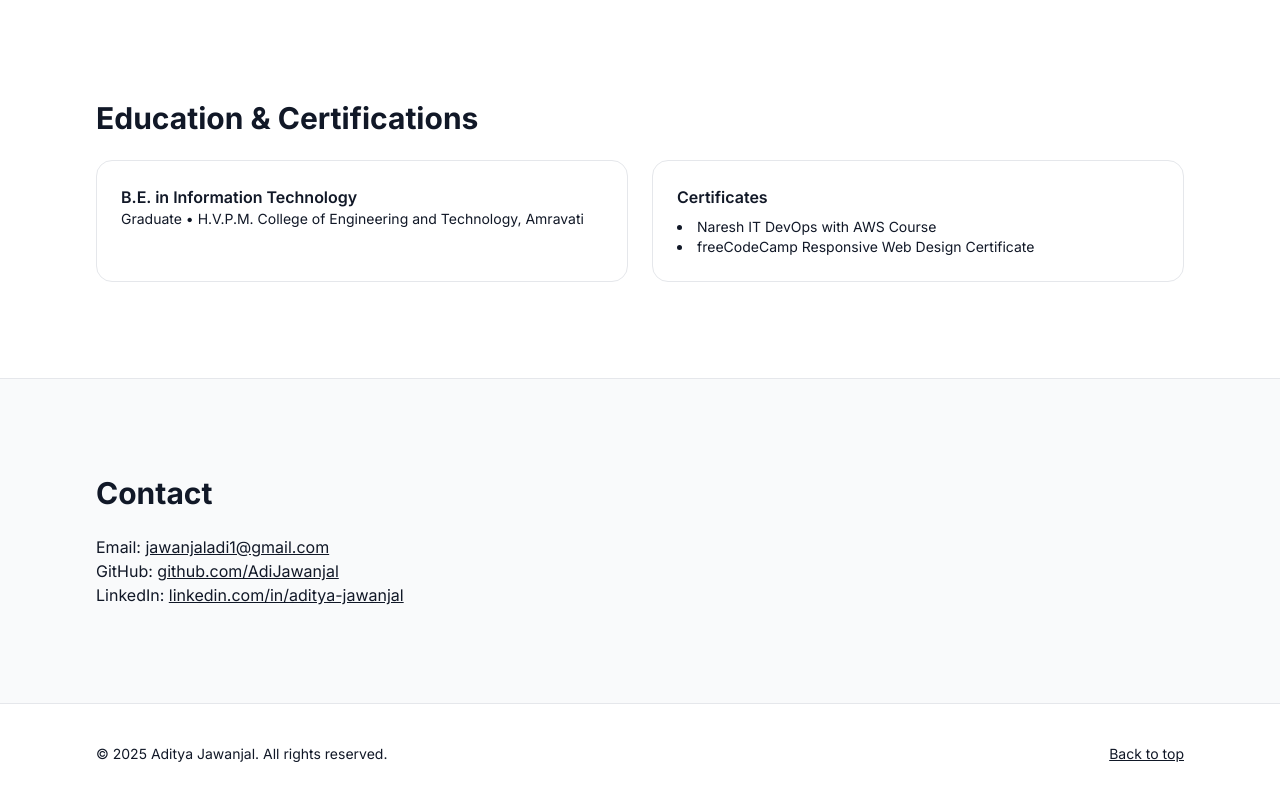
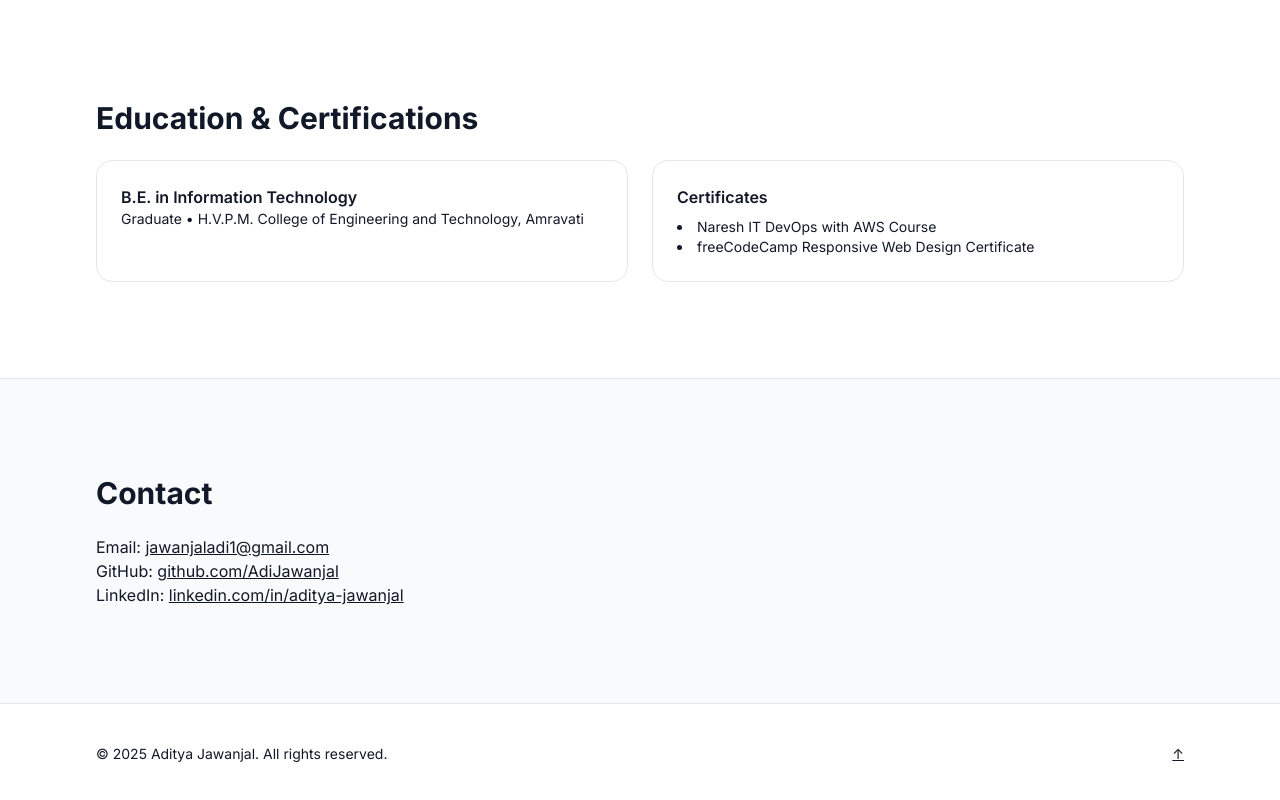
Before and after one commit to AdiJawanjal/New-Portfolio, a plain HTML site: page index.html in a window 1280 px wide. Shown: the part 1852-2652 px from the top of the page. Drawn offline with nearby package versions, Linux system fonts and the light colour scheme.

Commit message:
Update index.html

```diff
--- a/index.html
+++ b/index.html
@@ -248,7 +248,7 @@
   <footer id="resume" class="py-10 border-t">
     <div class="max-w-6xl mx-auto px-4 sm:px-6 lg:px-8 text-sm flex justify-between">
       <p>© <span id="year"></span> Aditya Jawanjal. All rights reserved.</p>
-      <a href="#home" class="underline">Back to top</a>
+      <a href="#home" class="underline">↑</a>
     </div>
   </footer>
 
```
